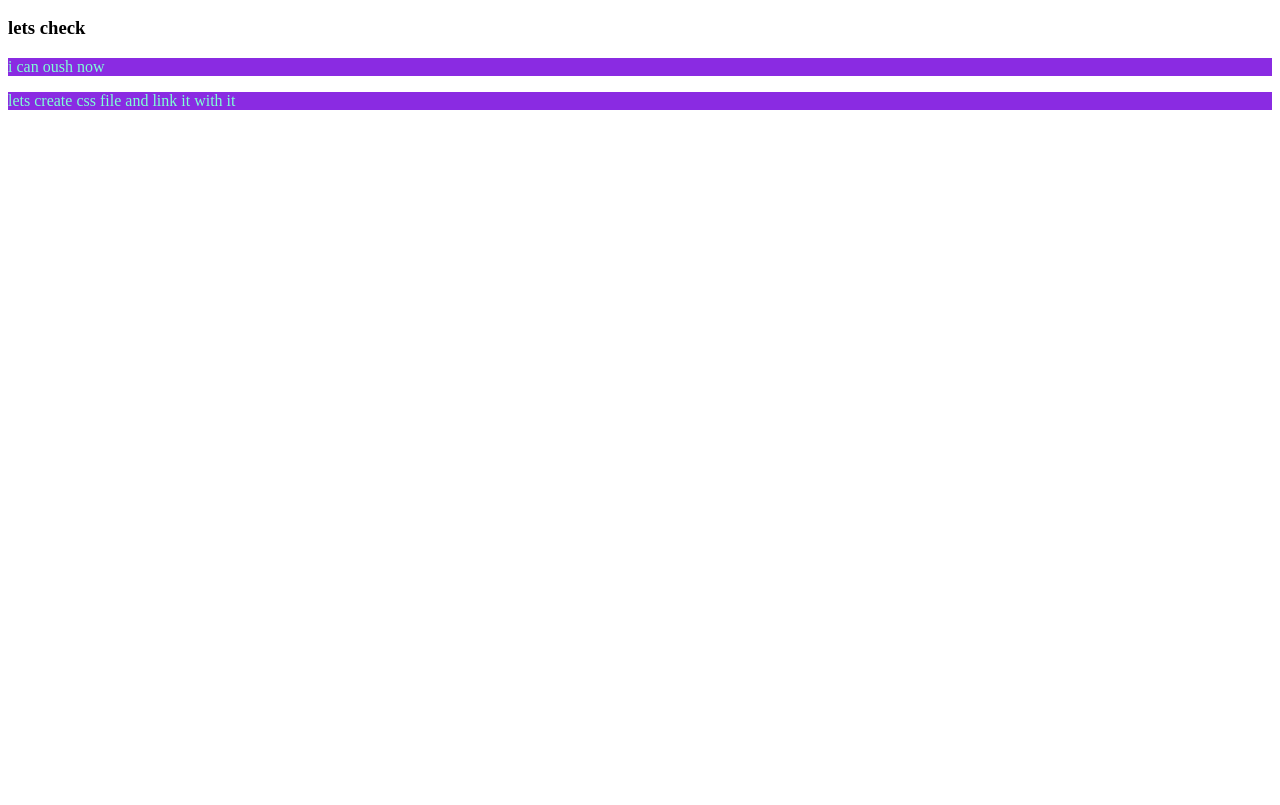
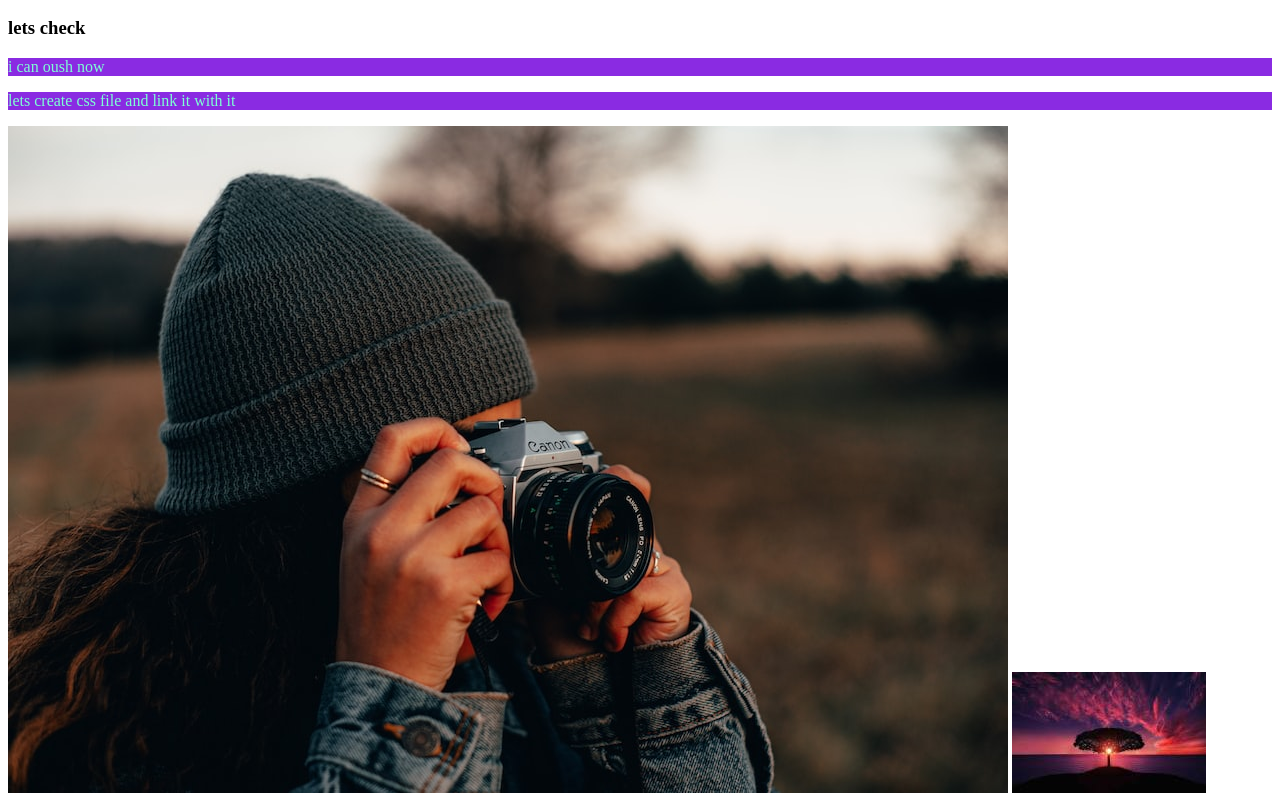
Before and after one commit to James09977/My-first-repo, a plain HTML site: page index.html in a window 1280 px wide. Shown: the part 110-915 px from the top of the page. Before the commit the page ends 800 px from the top, so only its background shows below. Drawn offline with Linux system fonts and the light colour scheme.

Commit message:
first image push

```diff
--- a/index.html
+++ b/index.html
@@ -13,5 +13,7 @@
   <h3>lets check</h3>
   <p>i can oush now</p>
   <p>lets create css file and link it with it</p>
+  <img src="image1.jpeg" alt="">
+  <img src="image2.jpeg" alt="">
 </body>
 </html>
```
Also changed, not shown: image1.jpeg (added), image2.jpeg (added).
